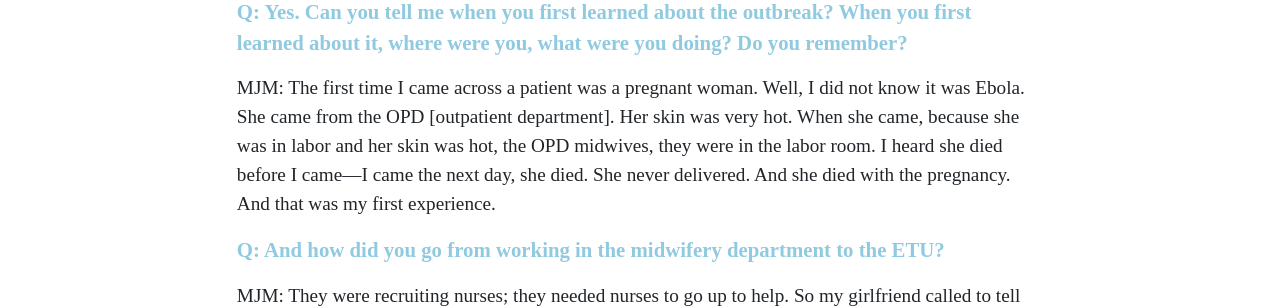
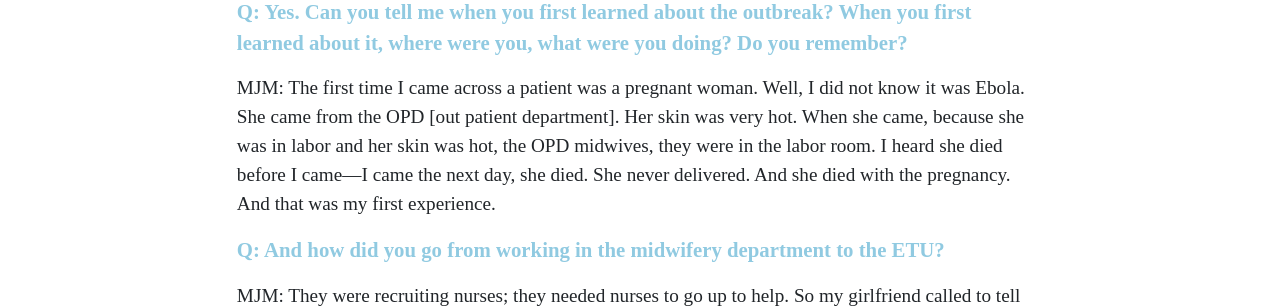
Before and after one commit to elotroalex/frontlines, a Jekyll site: the page built from _ebola/n23.md, in a window 1280 px wide and 900 px high, scrolled down 1048 px. Shown: the part 183-491 px from the top of the window. Built offline with Jekyll 4.4.1, drawn with Linux system fonts in a browser that asks for light colours; some web fonts are replaced.

Commit message:
fixed typo

```diff
--- a/_includes/excerpts/n23.md
+++ b/_includes/excerpts/n23.md
@@ -1,7 +1,7 @@
 Q: Yes. Can you tell me when you first learned about the outbreak? When you first learned about it, where were you, what were you doing? Do you remember?
 {: .question}
 
-MJM: The first time I came across a patient was a pregnant woman. Well, I did not know it was Ebola. She came from the OPD [outpatient department]. Her skin was very hot. When she came, because she was in labor and her skin was hot, the OPD midwives, they were in the labor room. I heard she died before I came—I came the next day, she died. She never delivered. And she died with the pregnancy. And that was my first experience.
+MJM: The first time I came across a patient was a pregnant woman. Well, I did not know it was Ebola. She came from the OPD [out patient department]. Her skin was very hot. When she came, because she was in labor and her skin was hot, the OPD midwives, they were in the labor room. I heard she died before I came—I came the next day, she died. She never delivered. And she died with the pregnancy. And that was my first experience.
 
 Q: And how did you go from working in the midwifery department to the ETU?
 {: .question}
```
